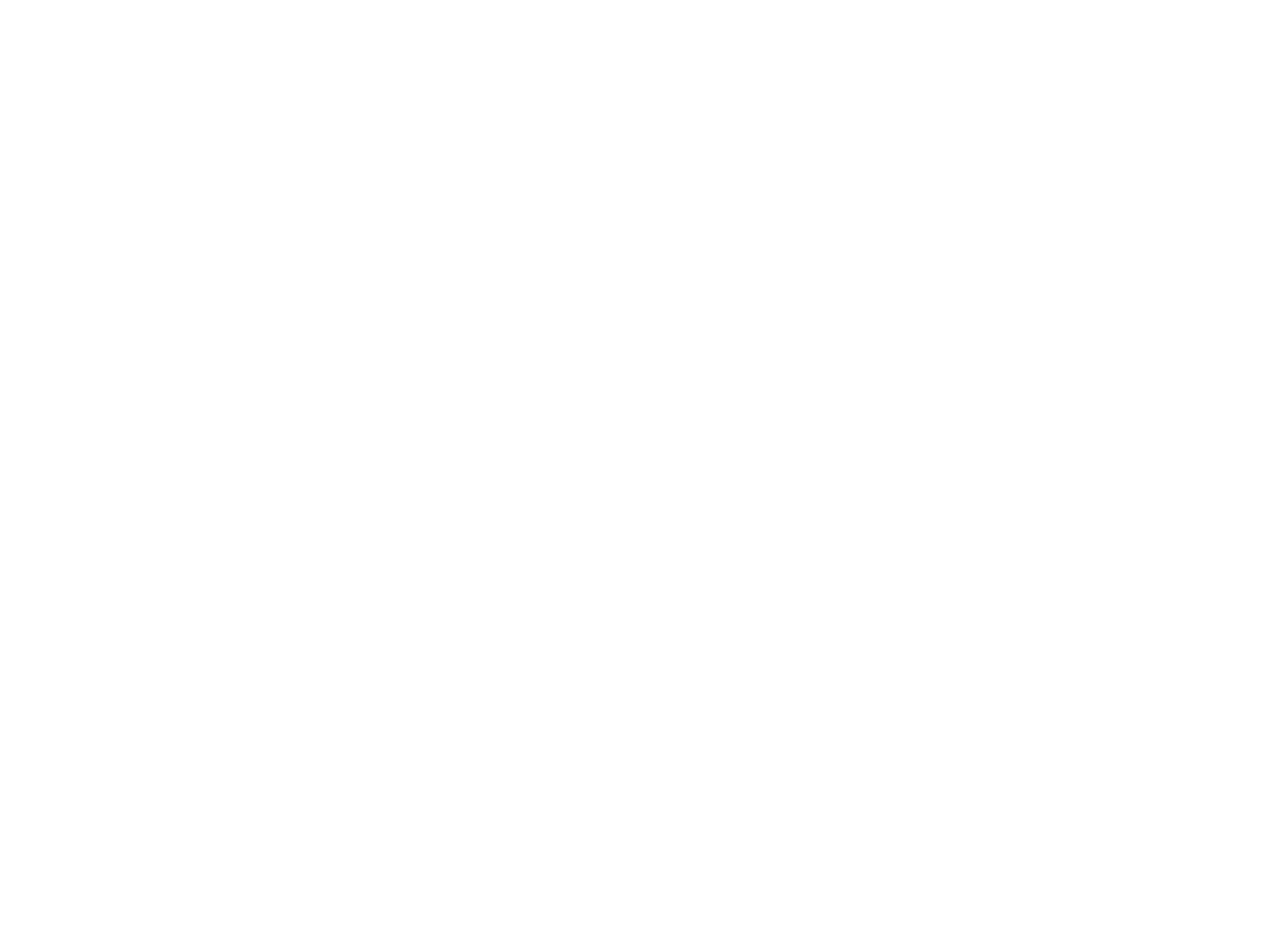
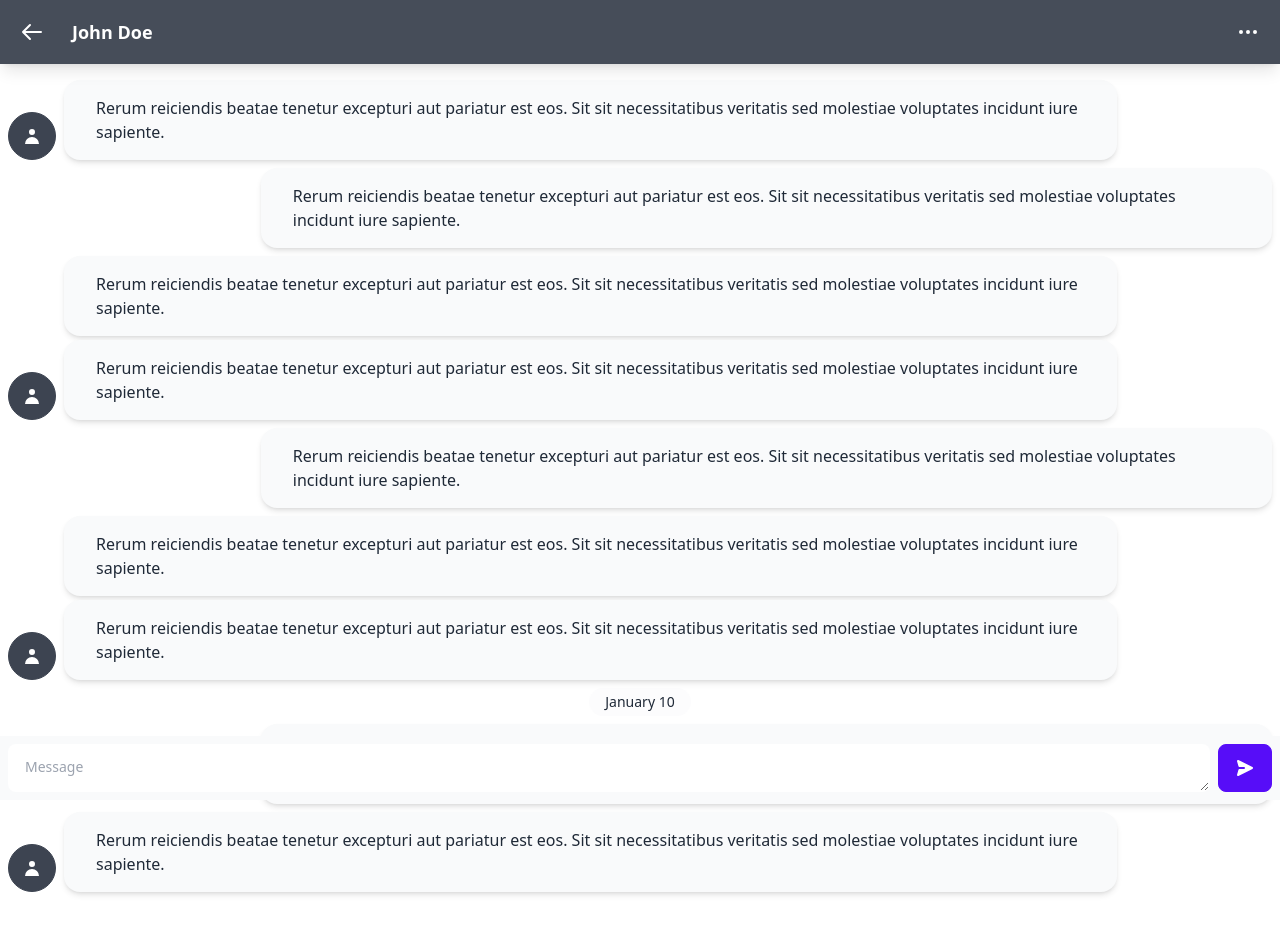
Before and after one commit to c3n7/antimony-frontend, a Vue app: page /chat/1 in a window 1280 px wide. Before the commit this address had no page. Shown: the top 934 px of the page. Before the commit the page ends 800 px from the top, so only its background shows below. Built offline with nearby package versions, Linux system fonts and the light colour scheme.

Commit message:
Can navigate to chat view

```diff
--- a/src/components/chat_view/ChatNavBar.vue
+++ b/src/components/chat_view/ChatNavBar.vue
@@ -3,7 +3,7 @@
     class="navbar mb-2 shadow-lg bg-neutral text-neutral-content fixed top-0 left-0 right-0 z-10 bg-opacity-95"
   >
     <div class="flex-none">
-      <button class="btn btn-square btn-ghost">
+      <router-link to="/" class="btn btn-square btn-ghost">
         <svg
           xmlns="http://www.w3.org/2000/svg"
           fill="none"
@@ -17,7 +17,7 @@
             d="M10 19l-7-7m0 0l7-7m-7 7h18"
           ></path>
         </svg>
-      </button>
+      </router-link>
     </div>
     <div class="flex-1 px-2 mx-2">
       <span class="text-lg font-bold"> John Doe </span>
--- a/src/components/message_list/MLItem.vue
+++ b/src/components/message_list/MLItem.vue
@@ -1,5 +1,6 @@
 <template>
-  <div
+  <router-link
+    :to="'/chat/' + sender"
     class="flex items-center mb-2 justify-start basis-full space-x-1 hover:bg-base-100 pl-2"
   >
     <button class="btn btn-circle w-14 h-14">
@@ -28,7 +29,7 @@
         {{ body }}
       </div>
     </div>
-  </div>
+  </router-link>
 </template>
 
 <script>
@@ -38,6 +39,7 @@
     from: String,
     received_time: String,
     body: String,
+    sender: Number,
   },
 };
 </script>
--- a/src/pages/MessageListView.vue
+++ b/src/pages/MessageListView.vue
@@ -7,6 +7,7 @@
           :from="msg.sender_first_name + ' ' + msg.sender_last_name"
           :body="msg.message"
           :received_time="formatDate(msg.created_at)"
+          :sender="msg.user_from"
         />
       </div>
     </div>
--- a/src/utils/router/index.js
+++ b/src/utils/router/index.js
@@ -13,8 +13,9 @@
     component: SignInView,
   },
   {
-    path: "/chat",
+    path: "/chat/:sender",
     component: ChatView,
+    props: true,
   },
 ];
 
```
